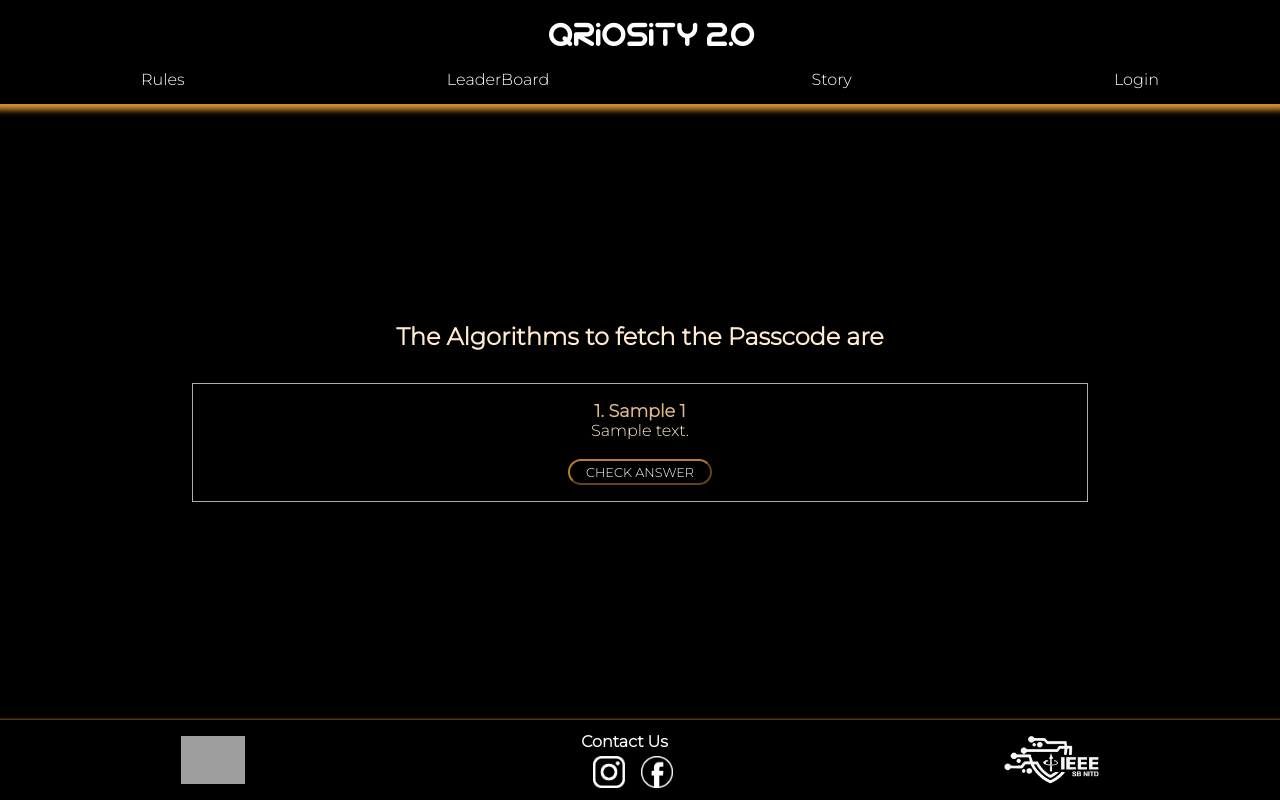
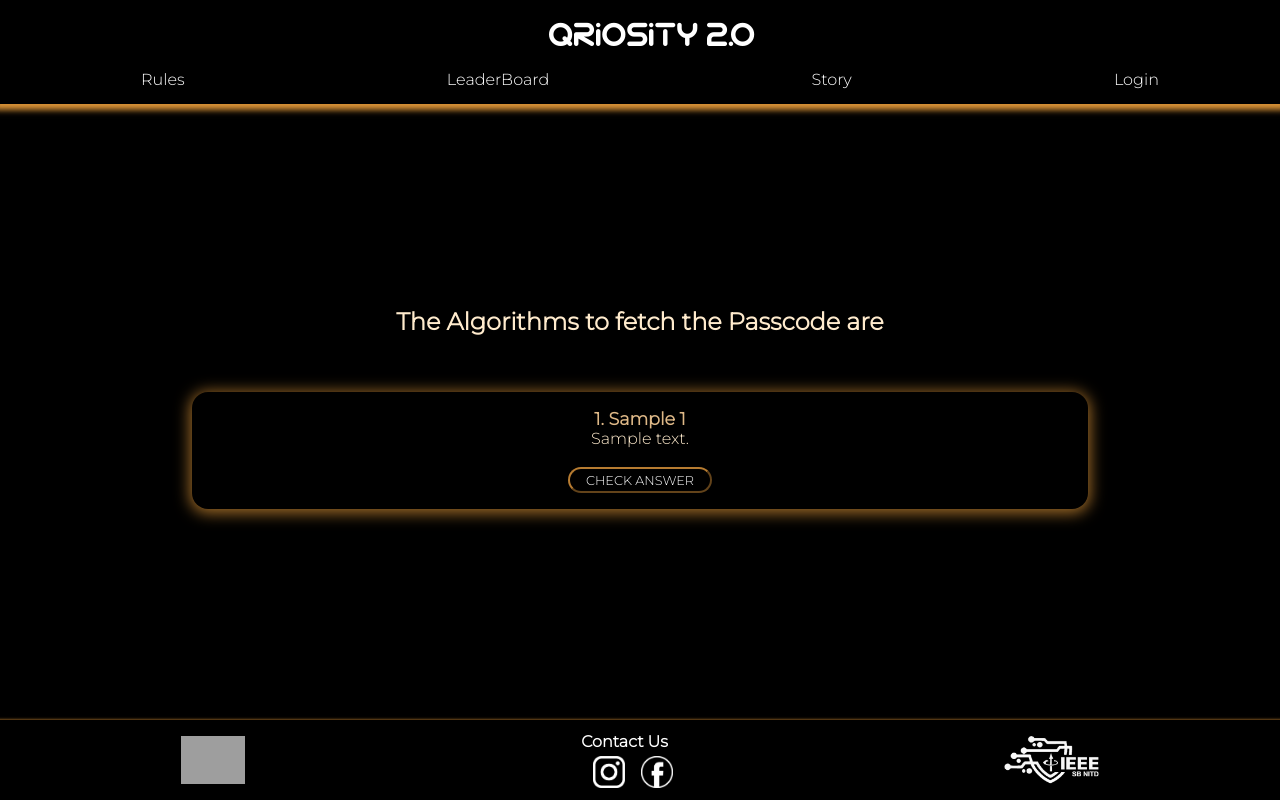
Before and after one commit to vam244/arcane_2, a Django app: template quiz/templates/quiz/algorithm.html in a window 1280 px wide. Run offline with Django 3.2, Linux system fonts and the light colour scheme; the template is opened without the code that fills it: values that come from a table or form of the project are taken from there, others are empty; tables that the repository leaves empty hold one stand-in row (values such as "Sample post"); grey boxes are pictures that could not be loaded.

Commit message:
Update algorithm.html

```diff
--- a/quiz/templates/quiz/algorithm.html
+++ b/quiz/templates/quiz/algorithm.html
@@ -10,7 +10,8 @@
       width: 100%;
     }
     .display{
-      border: 1px solid #aeaeae;
+      border-radius: 1em;
+      box-shadow: 0px 2px 15px 2px #a26d28;
     }
     .header_block{
       margin-bottom: 2rem;
@@ -20,7 +21,8 @@
       width: 80%;
       margin: 0 auto;
       text-align: center;
-      margin-bottom: 1rem;
+      margin-bottom: 1.5rem;
+      margin-top: 1.5rem;
       padding: 1rem;
     }
     .flex_container{
```
